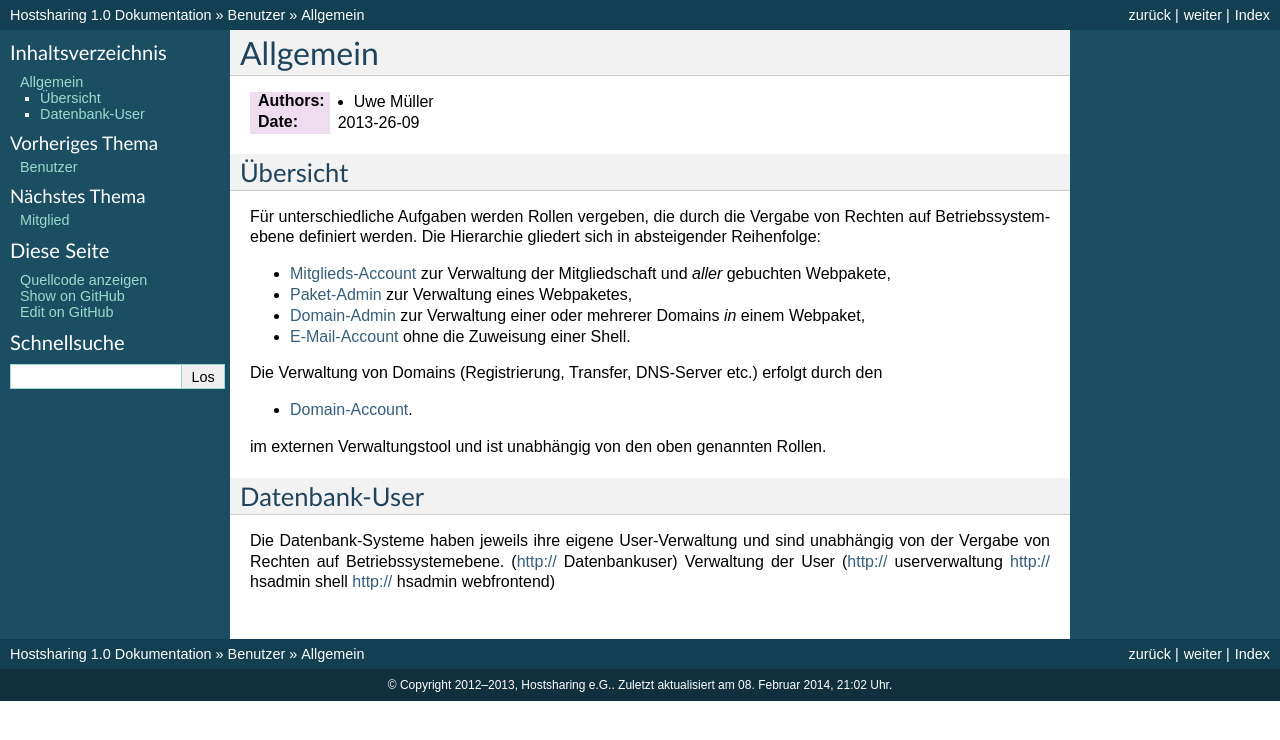
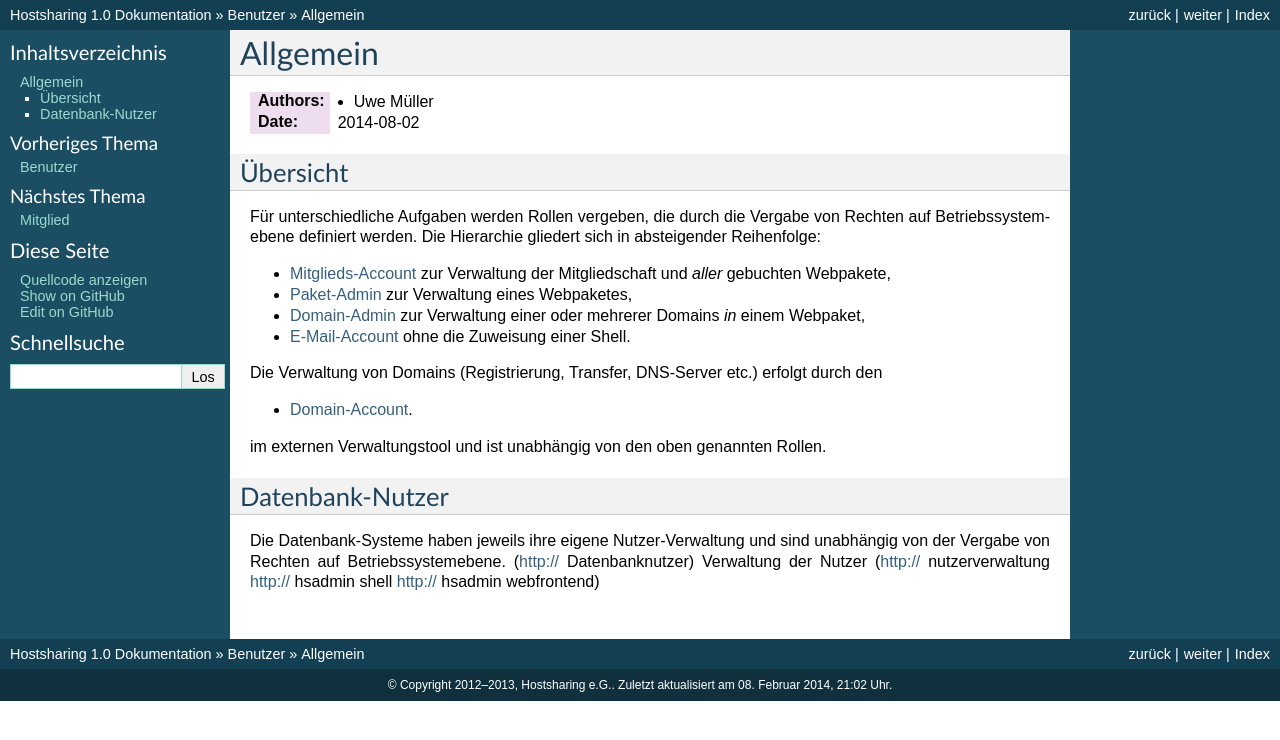
Before and after one commit to hostsharing/hs.docs.users, a Sphinx documentation site: the page built from source/account/allgemein.rst, in a window 1280 px wide. Shown: the top 740 px of the page. Built offline with Sphinx 7.4.7, drawn with Linux system fonts in a browser that asks for light colours; pages that are not in the unit, such as notebooks, are missing from menus.

Commit message:
minor typo

```diff
--- a/source/account/allgemein.rst
+++ b/source/account/allgemein.rst
@@ -3,7 +3,7 @@ Allgemein
 =========
 
 :Authors: - Uwe Müller
-:Date: 2013-26-09
+:Date: 2014-08-02
 
 
 Übersicht
@@ -24,9 +24,9 @@ Die Verwaltung von Domains (Registrierung, Transfer, DNS-Server etc.) erfolgt du
 im externen Verwaltungstool und ist unabhängig von den oben genannten Rollen.
 
 
-Datenbank-User
-==============
+Datenbank-Nutzer
+================
 
-Die Datenbank-Systeme haben jeweils ihre eigene User-Verwaltung und sind unabhängig von der Vergabe von Rechten auf Betriebssystemebene.
-(http:// Datenbankuser)
-Verwaltung der User (http:// userverwaltung http:// hsadmin shell http:// hsadmin webfrontend)
+Die Datenbank-Systeme haben jeweils ihre eigene Nutzer-Verwaltung und sind unabhängig von der Vergabe von Rechten auf Betriebssystemebene.
+(http:// Datenbanknutzer)
+Verwaltung der Nutzer (http:// nutzerverwaltung http:// hsadmin shell http:// hsadmin webfrontend)
```
